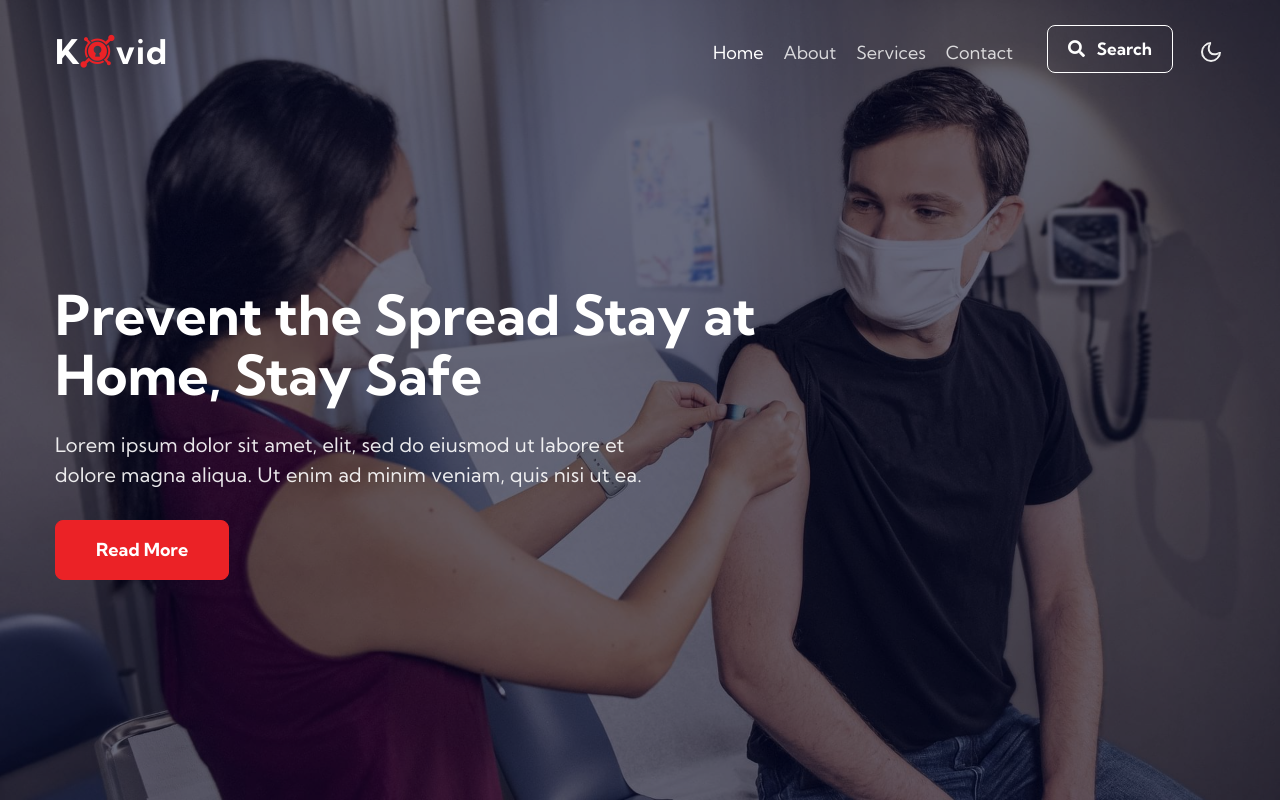
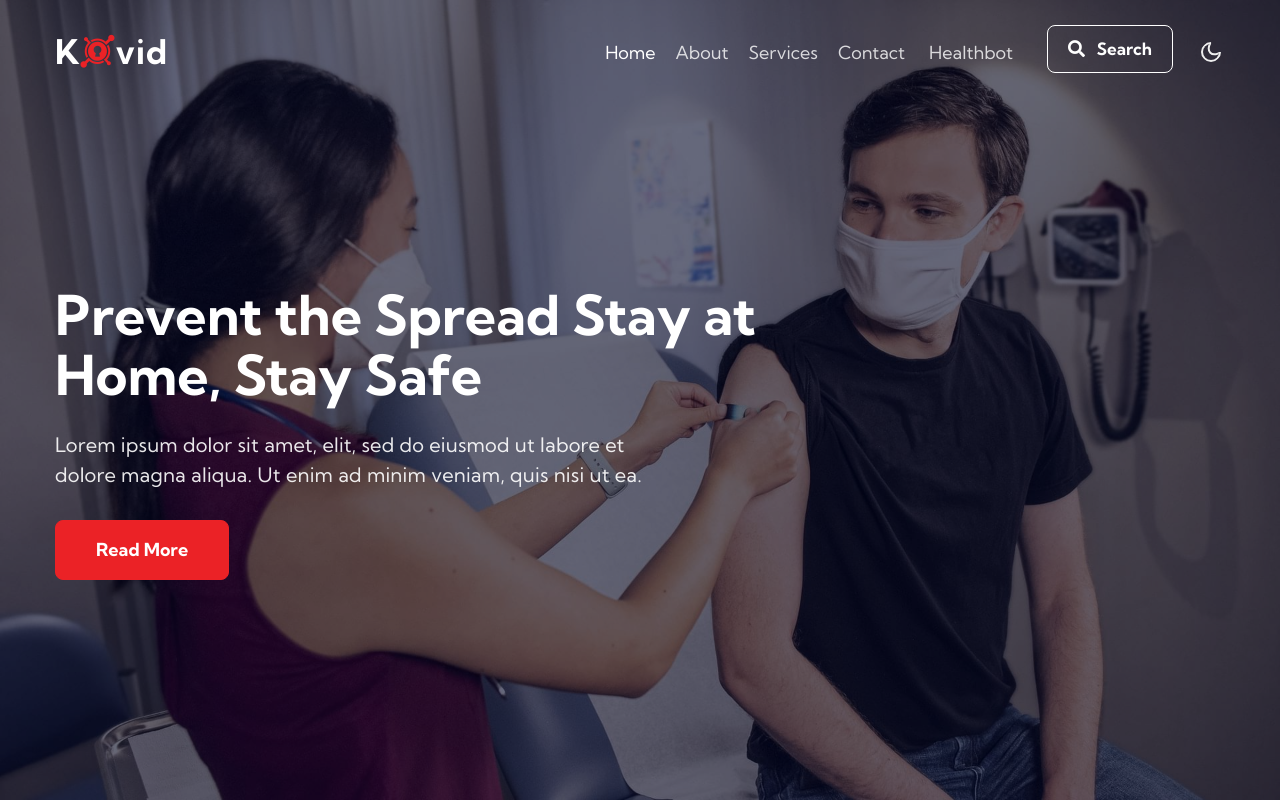
Before and after one commit to yaswanth3125/project20, a plain HTML site: page index.html in a window 1280 px wide. Shown: the top 802 px of the page. Drawn offline with Linux system fonts and the light colour scheme.

Commit message:
Update index.html

```diff
--- a/index.html
+++ b/index.html
@@ -45,6 +45,8 @@
                         </li>
                         <li class="nav-item mr-lg-1">
                             <a class="nav-link" href="contact.html">Contact</a>
+                        <li class="nav-item mr-lg-1">
+                            <a class="nav-link" href="healthbot.html">healthbot</a>
                         </li>
                          <!--/search-right-->
                             <li class="header-search mr-lg-2 mt-lg-0 mt-4 position-relative">
```
